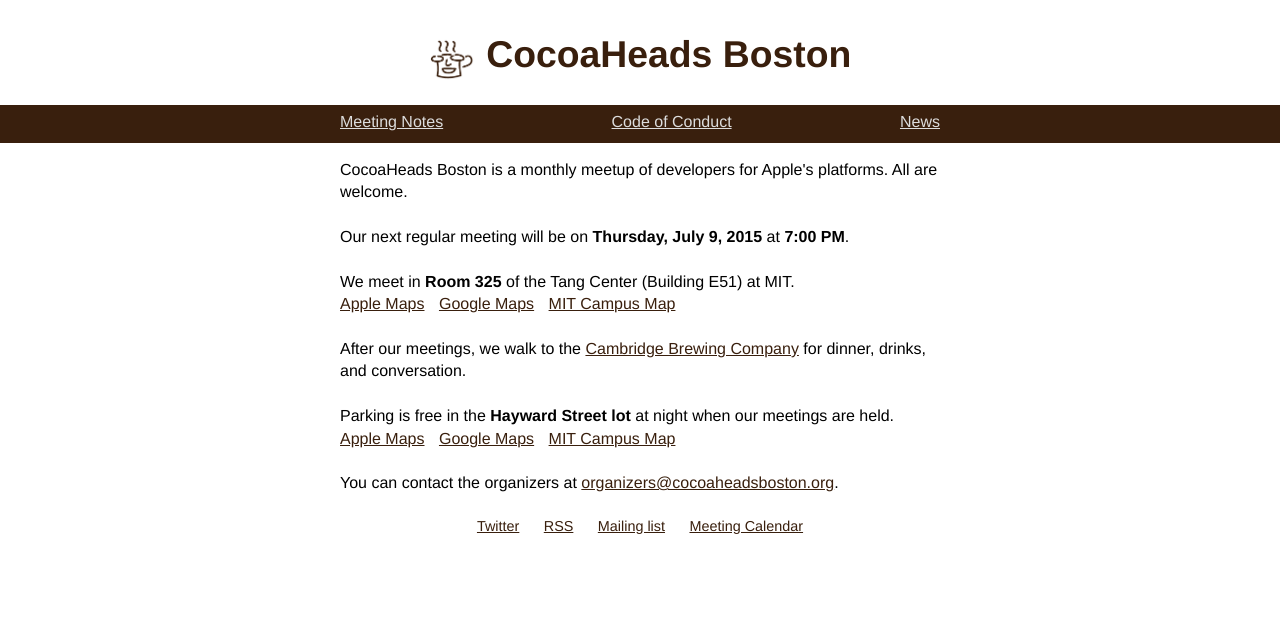
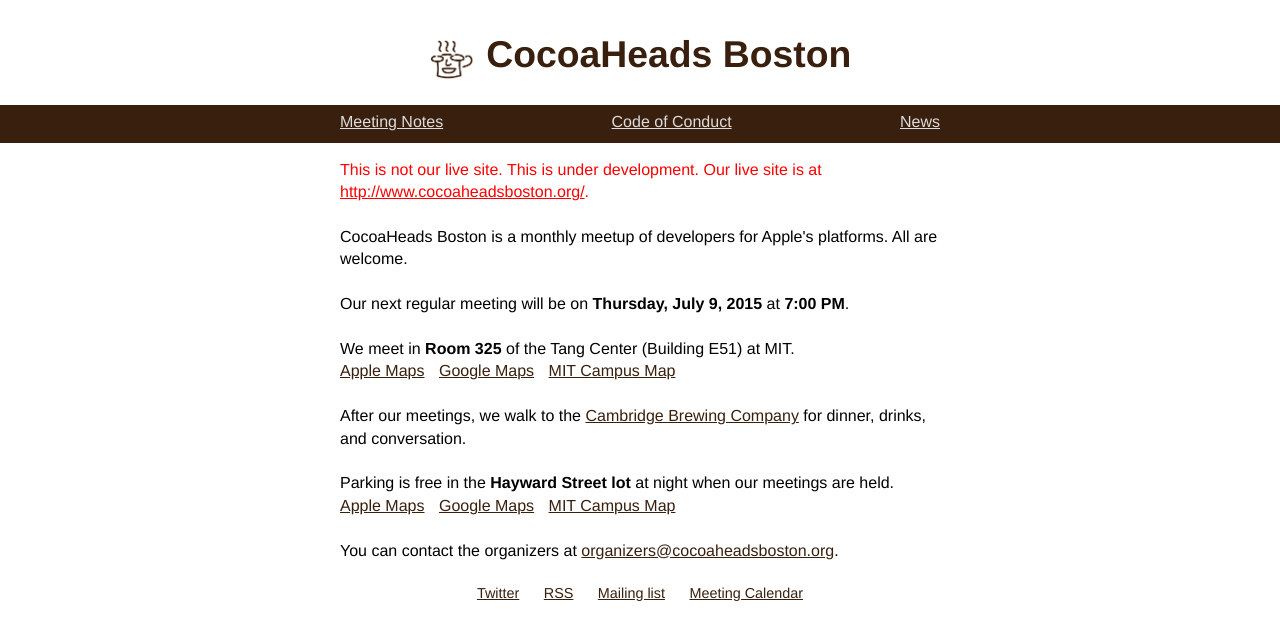
Before and after one commit to cocoaheadsboston/cocoaheadsboston.github.io, a Jekyll site: the page built from index.html, in a window 1280 px wide. Shown: the top 640 px of the page. Built offline with Jekyll 4.4.1, drawn with Linux system fonts in a browser that asks for light colours.

Commit message:
added warning text that this is not our live site.

```diff
--- a/_layouts/default.html
+++ b/_layouts/default.html
@@ -8,6 +8,8 @@
 
     <div class="page-content">
       <div class="wrapper">
+
+<p style="color: #ff0000">This is not our live site. This is under development. Our live site is at <a href="http://www.cocoaheadsboston.org/"  style="color: #ff0000">http://www.cocoaheadsboston.org/</a>.</p>
         {{ content }}
       </div>
     </div>
```
